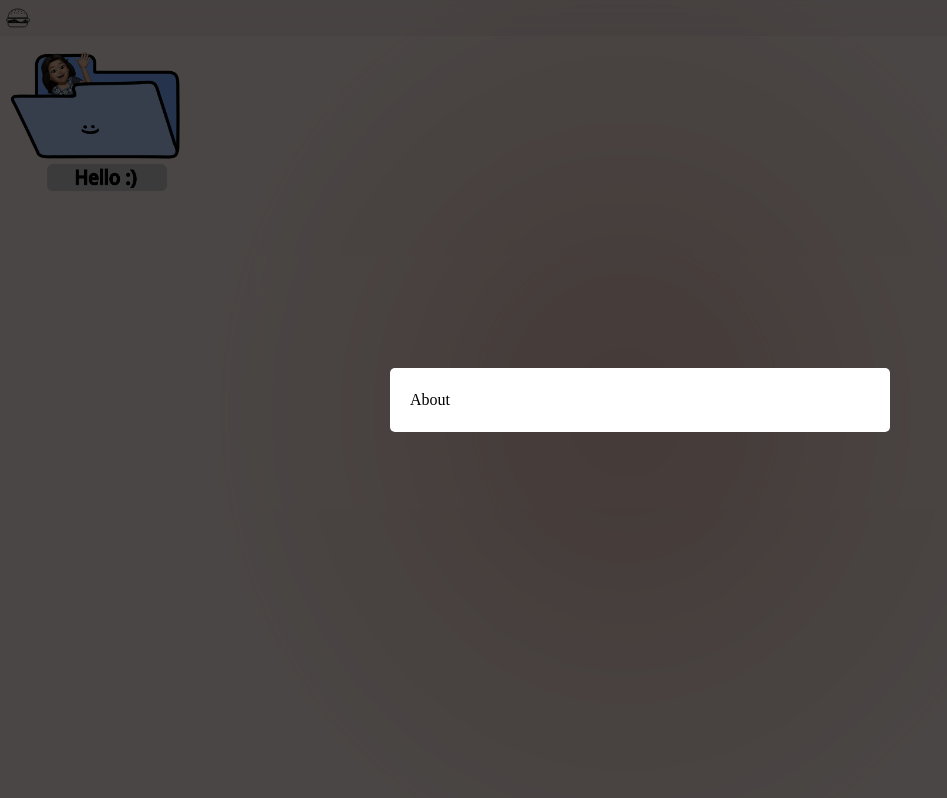
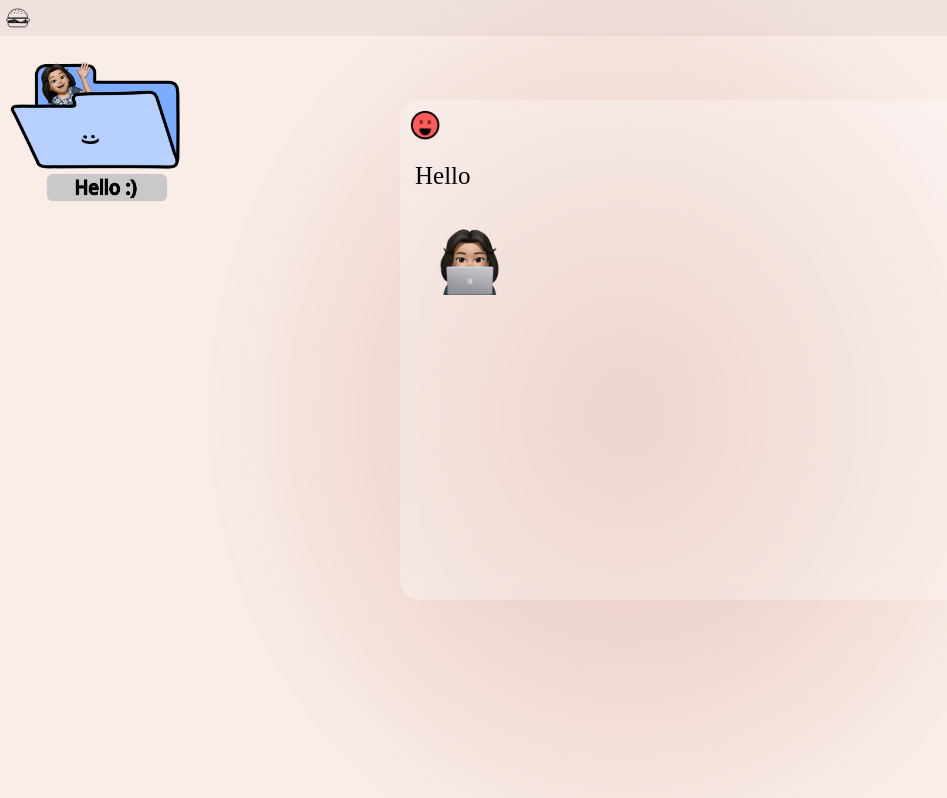
Before and after one commit to Alexde-Ath/PORTFOLIO_AD, a React (Vite) app: page / in a window 1280 px wide. Both pictures are taken after a click on the button 91 px from the left and 100 px from the top of the page. Shown: the whole page, without its empty margins (0-947 px from the left). Built offline with nearby package versions, Linux system fonts and the light colour scheme.

Commit message:
ADD: images

```diff
--- a/src/assets/index.js
+++ b/src/assets/index.js
@@ -27,6 +27,8 @@ import Aboutfolder from "./Aboutfolder.png";
 import Aboutopen from "./Aboutfolderopen.png";
 import UR from "./UR.png";
 import painting from "./Painting.png";
+import mcomp from "./Mcompute.png";
+import closeButton from "./closeButton.png";
 
 import RBC from "./company/RBC.png";
 import meta from "./company/meta.png";
@@ -74,4 +76,6 @@ export {
   dsleep,
   dwalk,
   painting,
+  mcomp,
+  closeButton,
 };
--- a/src/components/Hero.jsx
+++ b/src/components/Hero.jsx
@@ -1,5 +1,55 @@
-import { Aboutfolder, Aboutopen } from '../assets';
-import React, { useState } from 'react';
+import { Aboutfolder, Aboutopen, mcomp, closeButton } from '../assets';
+import React, { useState, useEffect, useRef } from 'react';
+
+/* Drag screen function based from https://www.w3schools.com/HOWTO/howto_js_draggable.asp
+* create dependency array to useEffect hook to run when showPopup state changes
+*/
+function useDrag(showPopup, setIsGrab) {
+  const elmntRef = useRef(null);
+  const pos = useRef({ top: 100, left: 400, x: 0, y: 0 });
+// TODO: limit drag to screen size
+  useEffect(() => {
+    const elmnt = elmntRef.current;
+    if (!elmnt) return;
+
+    const mouseDownHandler = (e) => {
+      setIsGrab(true);
+      pos.current = {
+        left: elmnt.offsetLeft,
+        top: elmnt.offsetTop,
+        x: e.clientX,
+        y: e.clientY,
+      };
+      document.addEventListener('mousemove', mouseMoveHandler);
+      document.addEventListener('mouseup', mouseUpHandler);
+    };
+
+    const mouseMoveHandler = (e) => {
+      //Handle how far mouse moved from pos.current
+      const distancex = e.clientX - pos.current.x;
+      const distancey = e.clientY - pos.current.y;
+
+      elmnt.style.left = `${pos.current.left + distancex}px`;
+      elmnt.style.top = `${pos.current.top + distancey}px`;
+    };
+
+    const mouseUpHandler = () => {
+      setIsGrab(false);
+      document.removeEventListener('mousemove', mouseMoveHandler);
+      document.removeEventListener('mouseup', mouseUpHandler);
+    };
+
+    elmnt.addEventListener('mousedown', mouseDownHandler);
+
+    return () => {
+      elmnt.removeEventListener('mousedown', mouseDownHandler);
+      document.removeEventListener('mousemove', mouseMoveHandler);
+      document.removeEventListener('mouseup', mouseUpHandler);
+    };
+  }, [showPopup]);
+
+  return elmntRef;
+}
 
 /**
  * HERO
@@ -7,6 +57,8 @@ import React, { useState } from 'react';
 const Hero = () => {
   const [isClicked, setIsClicked] = useState(false);
   const [showPopup, setPopup] = useState(false);
+  const [isGrab, setIsGrab] = useState(false);
+  const elmntRef = useDrag(showPopup, setIsGrab);
 
   const handleClick = () => {
     setPopup(!showPopup);
@@ -15,17 +67,37 @@ const Hero = () => {
 
   return (
     <section>
+      {/* About Section: Folder buttons, popup with About info */}
       <div>
-        <button className = "Aboutbutton" onClick = {handleClick}>
+        <button className = "aboutbutton" onClick = {handleClick}>
           <img
           src = {isClicked ? Aboutopen : Aboutfolder}
-          className = {`Aboutfolder ${isClicked ? 'clicked' : ''}`}
+          className = {`aboutfolder ${isClicked ? 'clicked' : ''}`}
           alt = "Alexandra de'Ath" />
         </button>
+        {/*Popup for About folder*/}
         {showPopup ?
-        <div className = "AboutPopup">
-          <div className = 'AboutInfo'>
-            <h1>About</h1>
+        <div className = {`${isGrab ? 'cursor-grabbing' : 'cursor-grab'} aboutPopup`} ref = {elmntRef}>
+          <div className = "about-Window bg-white bg-opacity-30 backdrop-filter backdrop-blur">
+            <div className = "about-Sidebar">
+              <button
+              className = "close-Button"
+              onClick={() => {setPopup(false); setIsClicked(false);}}>
+                <img
+                src = {closeButton}
+                alt = "Alexandra de'Ath"
+                className = "close-smile"/>
+              </button>
+              <p className = "sidebar-1">
+                Hello
+              </p>
+            </div>
+            <div className = "aboutInfo">
+              <img
+              src = {mcomp}
+              alt = "Alexandra de'Ath"
+              className = "mcomp"/>
+            </div>
           </div>
         </div>
         : null}
--- a/src/index.css
+++ b/src/index.css
@@ -26,33 +26,51 @@ body {
  * Hero - Folders
  *--------------*/
 
- .Aboutfolder {
+ .aboutfolder {
   height: 150px;
-  margin-top: 50px;
+  margin-top: 60px;
   margin-left: 10px;
  }
 
- .Aboutfolder:not(.clicked):hover {
+ .aboutfolder:not(.clicked):hover {
   content: url('../src/assets/Aboutfolderopen.png');
  }
 
- .AboutPopup {
-  position: fixed;
-  width: 100%;
-  height: 100%;
-  top: 0;
-  left: 0;
-  background: rgba(0, 0, 0, 0.7);
-  display: flex;
-  justify-content: center;
-  align-items: center;
-  z-index: 1000;
+ .aboutPopup {
+  position: absolute;
+  width: 800px;
+  height: 700px;
+  top: 100px;
+  left: 400px;
 }
 
-.AboutInfo {
-  background: white;
-  padding: 20px;
-  border-radius: 5px;
-  width: 80%;
-  max-width: 500px;
+.about-Window {
+  width: 800px;
+  height: 500px;
+  border-radius: 20px;
 }
+
+/*---------------
+ * About - window
+ *---------------*/
+
+ .mcomp {
+  position: relative;
+  height: 80px;
+  top: 40px;
+  left: 30px;
+ }
+
+ .close-smile {
+  position: relative;
+  top: 10px;
+  left: 10px;
+  height: 30px;
+ }
+
+ .sidebar-1 {
+  position: relative;
+  font-size: 25px;
+  top: 20px;
+  left: 15px;
+ }
```
Also changed, not shown: src/assets/Mcompute.png (added), src/assets/closeButton.png (added).
